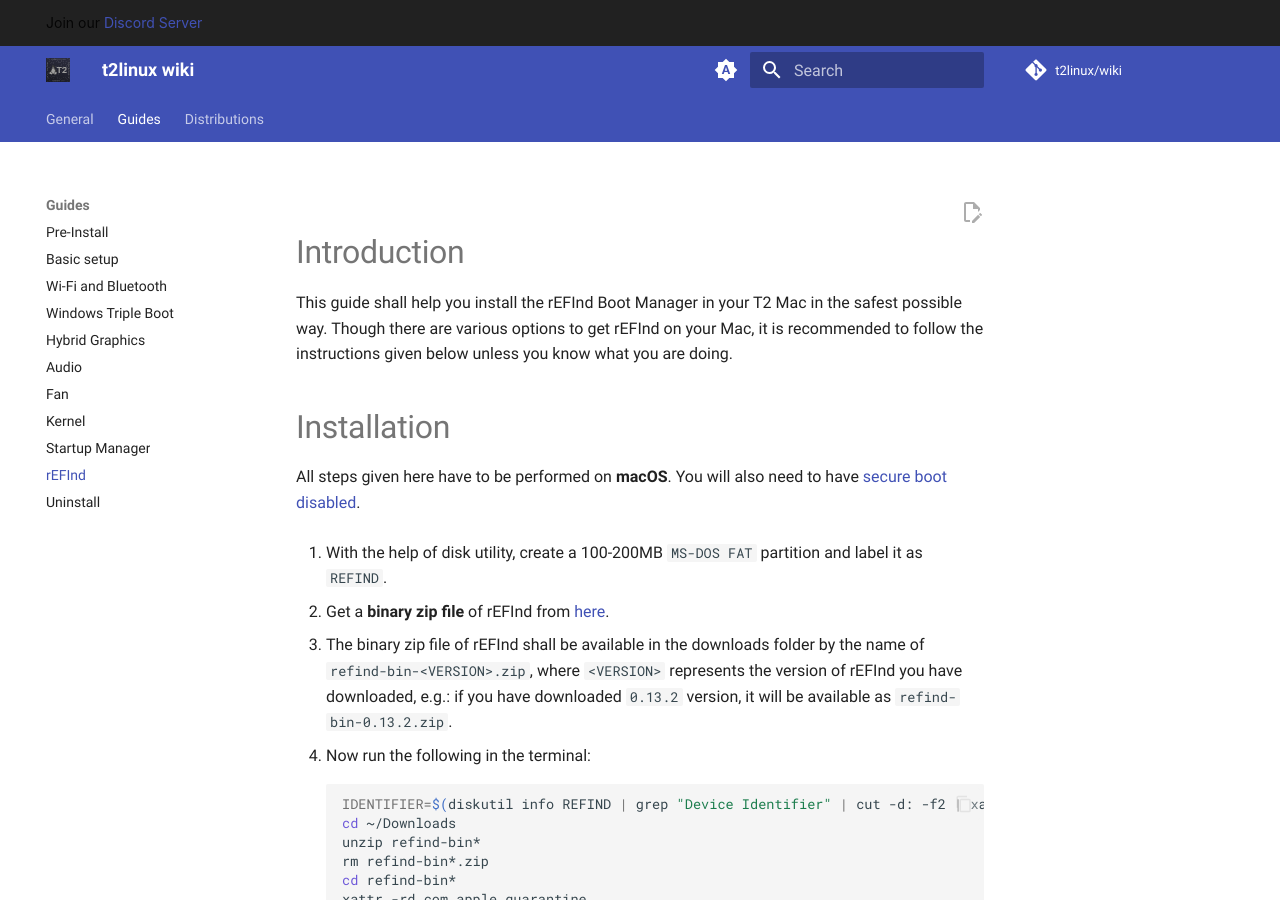
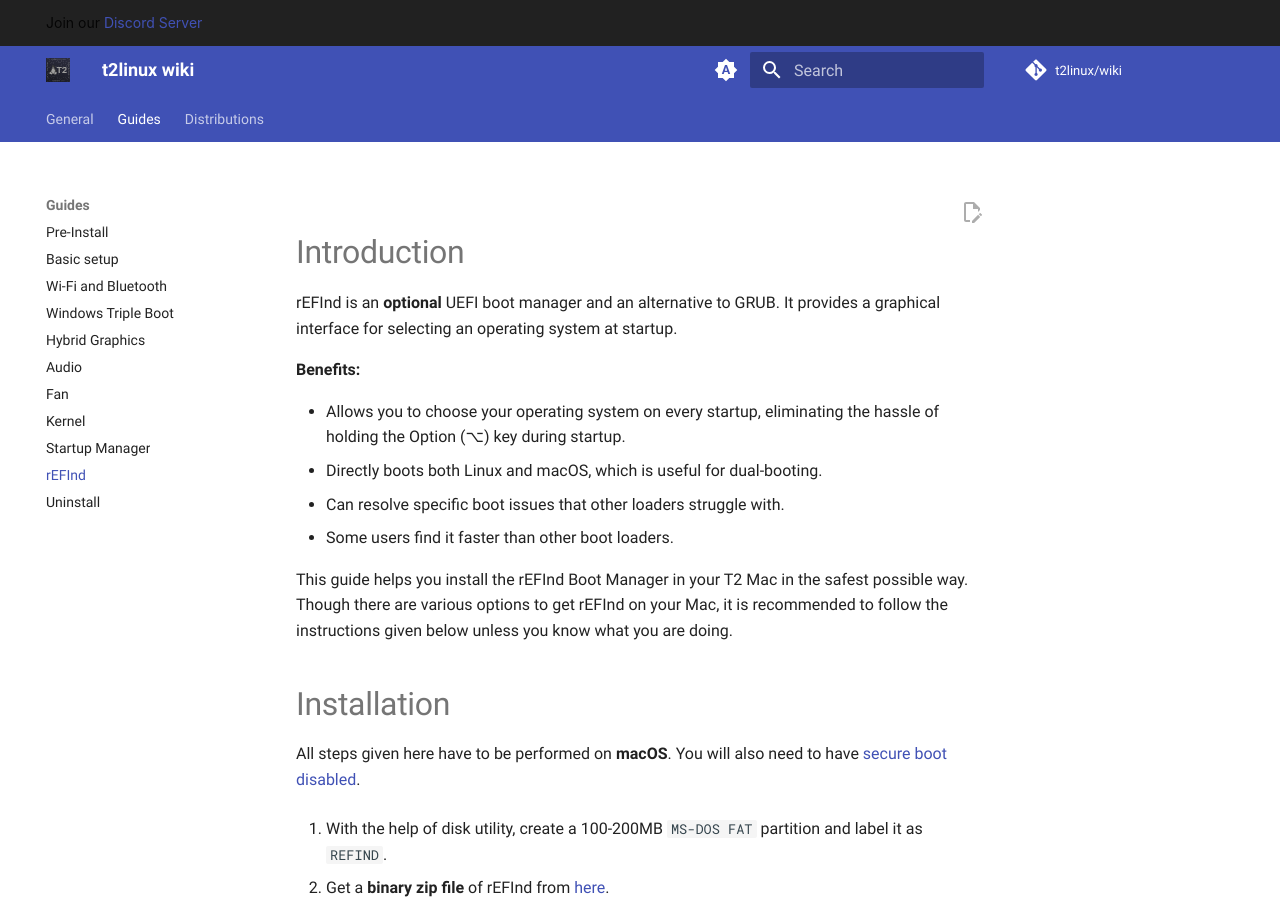
Before and after one commit to t2linux/wiki, an MkDocs documentation site: the page built from docs/guides/refind.md, in a window 1280 px wide and 900 px high. Built offline with MkDocs 1.6.1 and Material for MkDocs 9.7.7, drawn with Linux system fonts in a browser that asks for light colours; comment, search, counter and statistics services are not loaded.

Commit message:
rEFInd: update guide with an expanded introduction (#673)
Fixes https://github.com/t2linux/wiki/issues/669

```diff
--- a/docs/guides/refind.md
+++ b/docs/guides/refind.md
@@ -1,6 +1,15 @@
 # Introduction
 
-This guide shall help you install the rEFInd Boot Manager in your T2 Mac in the safest possible way. Though there are various options to get rEFInd on your Mac, it is recommended to follow the instructions given below unless you know what you are doing.
+rEFInd is an **optional** UEFI boot manager and an alternative to GRUB. It provides a graphical interface for selecting an operating system at startup.
+
+**Benefits:**
+
+- Allows you to choose your operating system on every startup, eliminating the hassle of holding the Option (⌥) key during startup.
+- Directly boots both Linux and macOS, which is useful for dual-booting.
+- Can resolve specific boot issues that other loaders struggle with.
+- Some users find it faster than other boot loaders.
+
+This guide helps you install the rEFInd Boot Manager in your T2 Mac in the safest possible way. Though there are various options to get rEFInd on your Mac, it is recommended to follow the instructions given below unless you know what you are doing.
 
 # Installation
 
```
